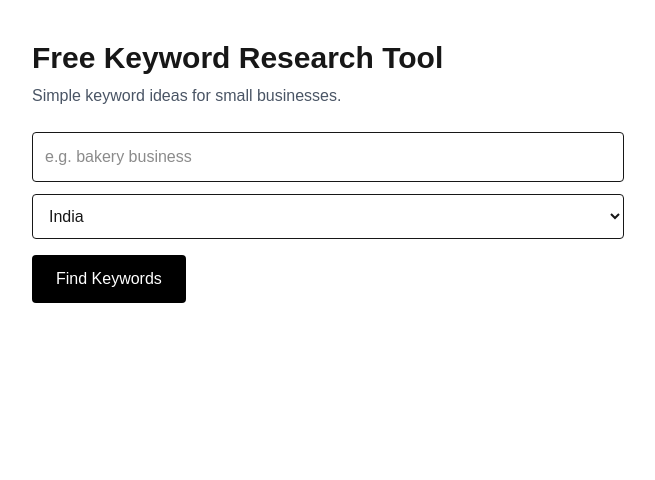
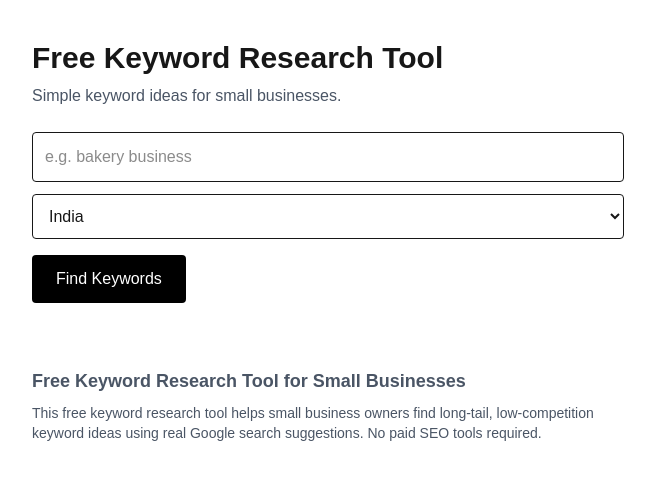
Before and after one commit to muzafferjoya/micro-kw, a Next.js app: page / in a window 1280 px wide. Shown: the top 480 px of the page, without its empty margins (312-967 px from the left). Built offline with nearby package versions, Linux system fonts and the light colour scheme.

Commit message:
update new code

```diff
--- a/app/page.tsx
+++ b/app/page.tsx
@@ -110,6 +110,18 @@ export default function Home() {
           </button>
         </div>
       )}
+      <section className="mt-16 text-sm text-gray-600">
+  <h2 className="font-semibold text-lg">
+    Free Keyword Research Tool for Small Businesses
+  </h2>
+
+  <p className="mt-2">
+    This free keyword research tool helps small business owners
+    find long-tail, low-competition keyword ideas using real
+    Google search suggestions. No paid SEO tools required.
+  </p>
+</section>
+
     </main>
   )
 }
--- /dev/null
+++ b/app/sitemap.ts
@@ -0,0 +1,10 @@
+import { MetadataRoute } from "next"
+
+export default function sitemap(): MetadataRoute.Sitemap {
+  return [
+    {
+      url: "https://micro-kw.vercel.app",
+      lastModified: new Date(),
+    },
+  ]
+}
```
